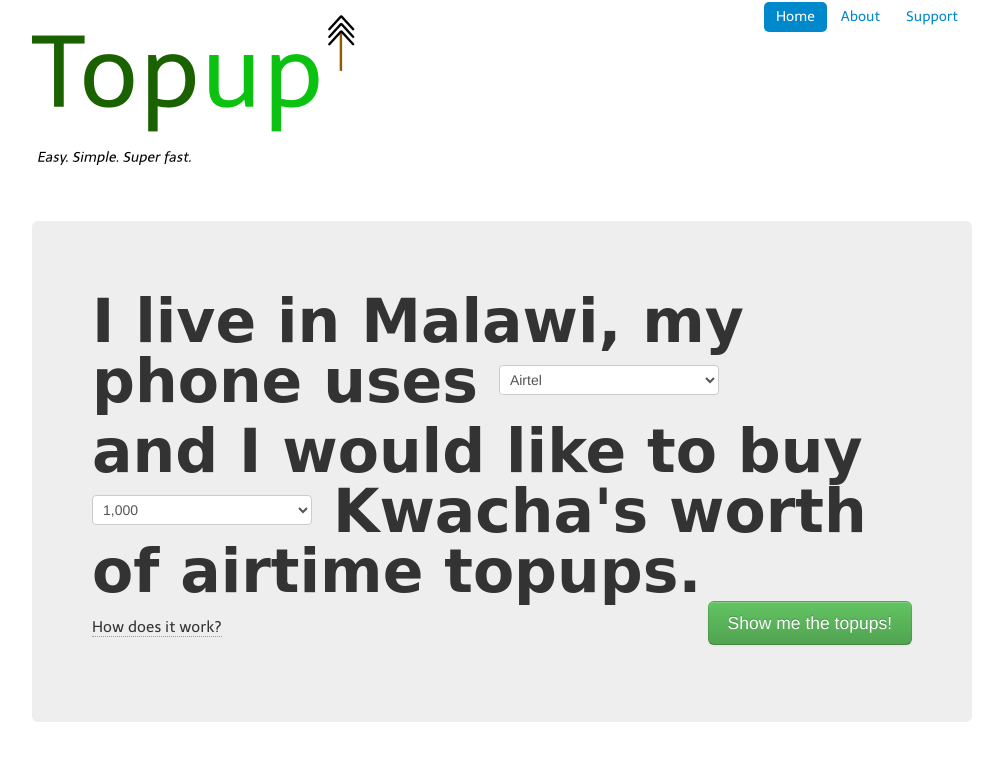
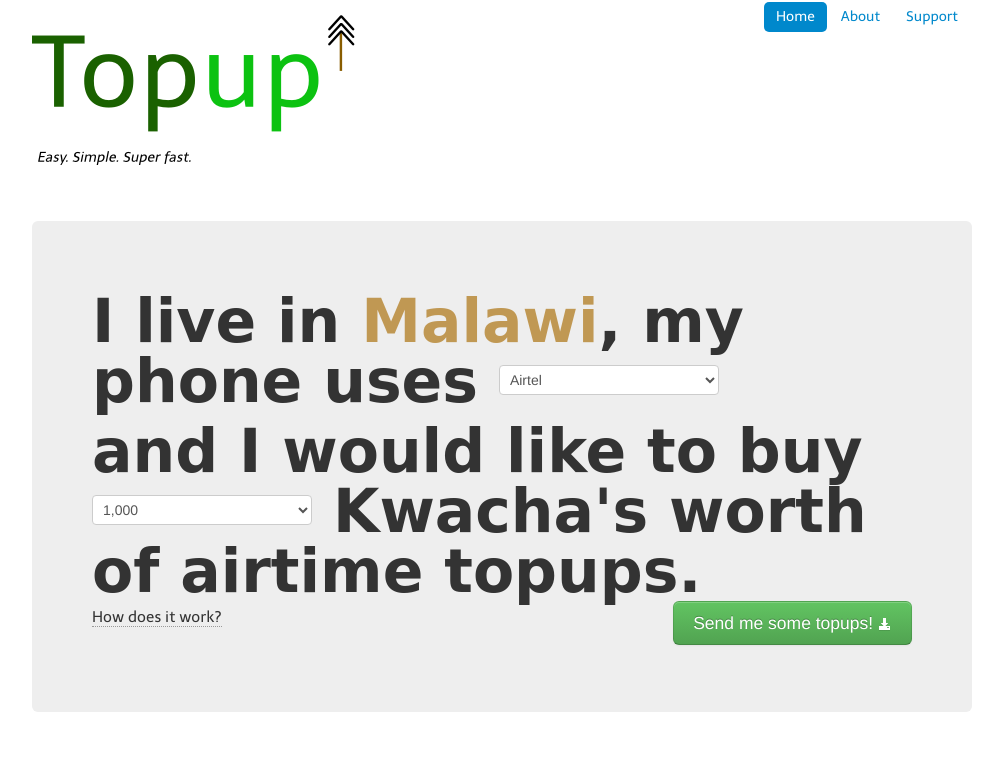
Before and after one commit to pipedreambomb/topup-malawi, a PHP site: page / in a window 1280 px wide. Shown: the top 761 px of the page, without its empty margins (138-1141 px from the left). Run offline with PHP 8.4, Linux system fonts and the light colour scheme; some libraries are stand-ins or nearby versions; some web fonts are replaced.

Commit message:
Cleanup, changed appearance of home page a little

```diff
--- a/index.php
+++ b/index.php
@@ -9,7 +9,7 @@ class Index extends Template {
 <script type="text/javascript" src="js/index.js"></script>
 <div class="hero-unit">
 <form method="post" id=TopupForm action="go.php">
-	<h1>I live in Malawi, my phone uses
+	<h1>I live in <span class="text-warning">Malawi</span>, my phone uses
 		<select id=Telco name=Telco>
 			<option>Airtel</option>
 			<option>TNM</option>
@@ -21,8 +21,8 @@ class Index extends Template {
 		</select>
 	   Kwacha's worth of airtime topups.
 	</h1>
-	<p><input type=submit value="Show me the topups!" class="btn btn-large btn-success pull-right"></input></p>
-	<p><small><span class='popoverme'>How does it work?</span></small></p>
+	<div><button type="submit" class="btn btn-large btn-success pull-right">Send me some topups! <i class="icon-download-alt icon-white"></i></button></div>
+	<div><small><span class='popoverme'>How does it work?</span></small></div>
 </form>
 </div>
 <?
```
Also changed, not shown: 1 other file.
